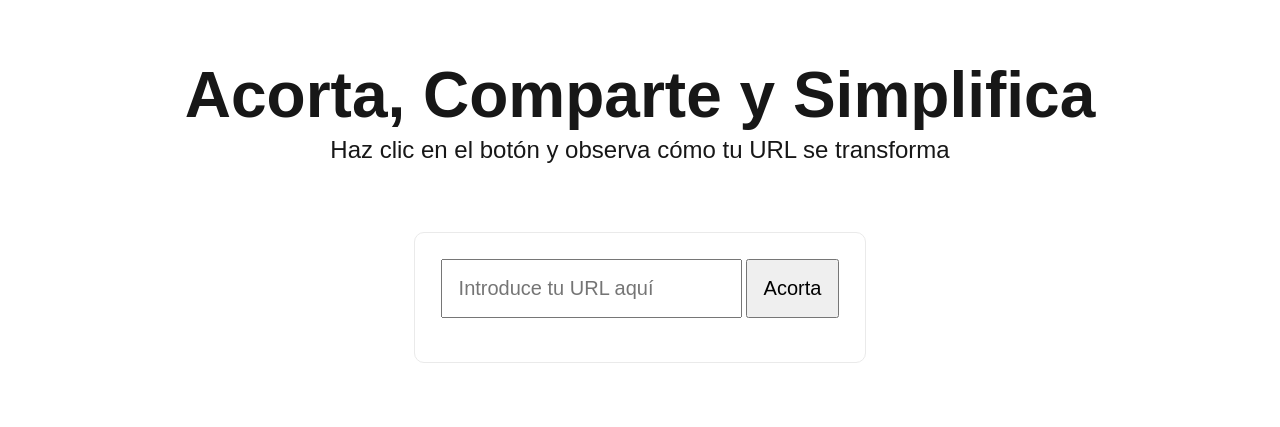
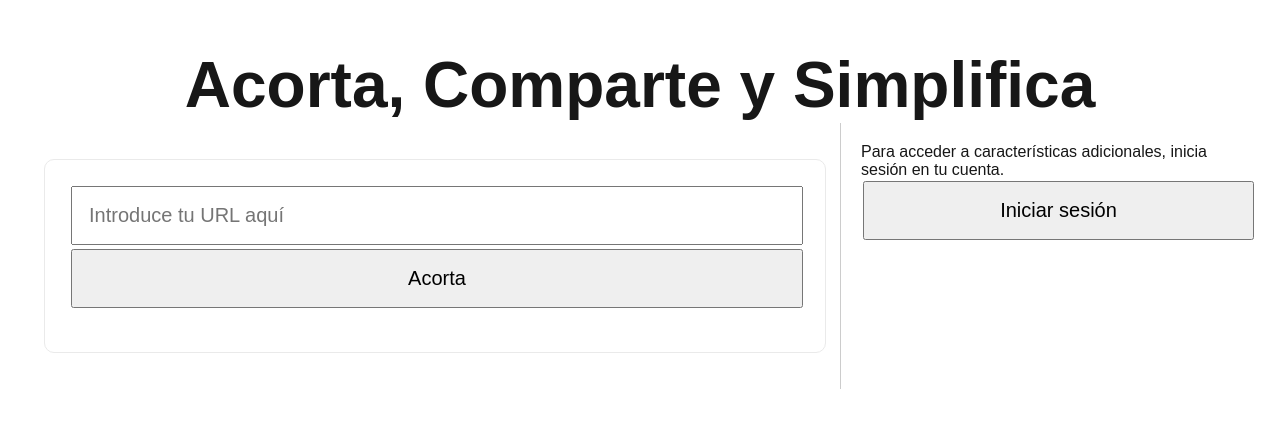
Before and after one commit to cozakoo/url-short, a Next.js app: page / in a window 1280 px wide. Shown: the part 181-608 px from the top of the page. Built offline with nearby package versions, Linux system fonts and the light colour scheme; no server answers.

Commit message:
Autentificacion con Github como proveedor

```diff
--- a/package.json
+++ b/package.json
@@ -11,6 +11,7 @@
   "dependencies": {
     "@prisma/client": "^5.21.1",
     "next": "15.0.1",
+    "next-auth": "^4.24.10",
     "react": "19.0.0-rc-69d4b800-20241021",
     "react-dom": "19.0.0-rc-69d4b800-20241021"
   }
--- a/pages/_app.js
+++ b/pages/_app.js
@@ -1,5 +1,14 @@
 import "@/styles/globals.css";
 
-export default function App({ Component, pageProps }) {
-  return <Component {...pageProps} />;
+import { SessionProvider } from "next-auth/react"
+
+export default function App({
+  Component,
+  pageProps: { session, ...pageProps },
+}) {
+  return (
+    <SessionProvider session={session}>
+      <Component {...pageProps} />
+    </SessionProvider>
+  )
 }
--- a/pages/index.js
+++ b/pages/index.js
@@ -1,8 +1,12 @@
 import { useRef, useState } from 'react';
+import { useSession, signIn, signOut } from "next-auth/react";
+
 import Head from 'next/head';
 import styles from '../styles/Home.module.css';
 
 export default function Home() {
+  const { data: session } = useSession();
+
   const inputRef = useRef();
   const [shortURL, setShortURL] = useState('');
   const [error, setError] = useState('');
@@ -56,14 +60,11 @@ export default function Home() {
       </Head>
 
       <main className={styles.main}>
-        <h1 className={styles.title}>Acorta, Comparte y Simplifica</h1>
+      <h1 className={styles.title}>Acorta, Comparte y Simplifica</h1>
+      <div className={styles.content}>
+        <div className={styles.left}>
 
-        <p className={styles.description}>
-          Haz clic en el botón y observa cómo tu URL se transforma
-        </p>
-
-        <div className={styles.grid}>
-          <form className={styles.card} onSubmit={handleSubmit}>
+            <form className={styles.card} onSubmit={handleSubmit}>
             <input
               ref={inputRef}
               type="text"
@@ -78,7 +79,22 @@ export default function Home() {
             {shortURL && !error && !isLoading && <span className={styles.result}>URL acortada: {shortURL}</span>}
           </form>
         </div>
-      </main>
-    </div>
-  );
+        <div className={styles.right}>
+          {/* Aquí puedes agregar cualquier contenido adicional para la derecha */}
+        {session ? (
+          <>
+              <p>Signed in as {session.user.email}</p>
+              <button onClick={() => signOut()}>Sign out</button>
+            </>
+          ) : (
+            <>
+              <p>Para acceder a características adicionales, inicia sesión en tu cuenta.</p>
+              <button className={styles.button} onClick={() => signIn()}>Iniciar sesión</button>
+            </>
+          )}
+        </div>
+      </div>
+    </main>
+  </div>
+);
 }
--- a/styles/Home.module.css
+++ b/styles/Home.module.css
@@ -15,6 +15,7 @@
   flex-direction: column;
   justify-content: center;
   align-items: center;
+  width: 100%;
 }
 
 .footer {
@@ -130,3 +131,28 @@
     flex-direction: column;
   }
 }
+
+.content {
+  display: flex;
+  width: 100%;
+}
+
+.left {
+  flex: 2; /* Toma el 66% del espacio */
+  padding: 20px;
+  border-right: 1px solid #ccc; /* Separador opcional */
+  padding-right: 30px;
+}
+
+.right {
+  flex: 1; /* Toma el 33% del espacio */
+  padding: 20px;
+}
+
+.input {
+  width: 100%;
+}
+
+.button {
+  width: 100%;
+}
```
Also changed, not shown: pages/accessToken.js (added, +8 -0 lines), pages/api/auth/[...nextauth].js (added, +28 -0 lines), pages/login-btn.js (added, +19 -0 lines), pages/restricted.js (added, +17 -0 lines), 2 other files (tests, documents, lock files or other folders).
